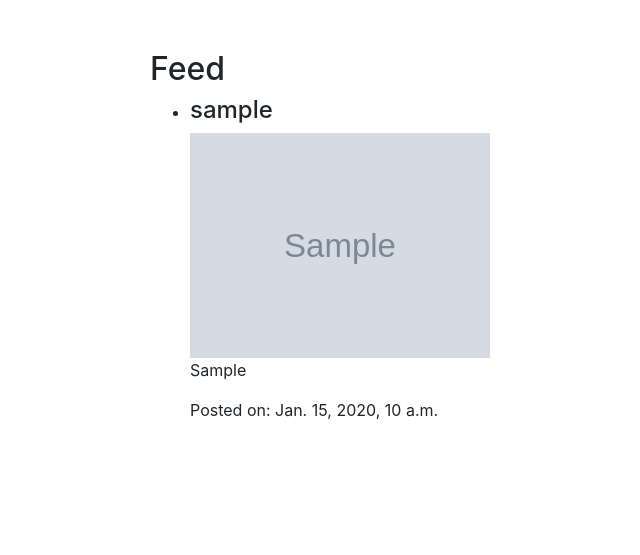
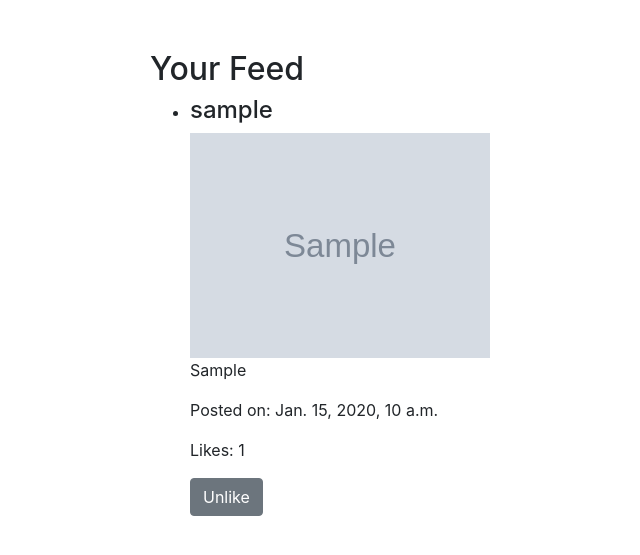
Before and after one commit to reshma270/instahub, a Django app: page /posts/feed/ in a window 1280 px wide. Shown: the part 56-611 px from the top of the page, without its empty margins (205-845 px from the left). Run offline with Django 5.2, Linux system fonts and the light colour scheme; the first user in the database is signed in; tables that the repository leaves empty hold one stand-in row (Sample ...); some libraries are stand-ins or nearby versions.

Commit message:
Implement like and unlike functionality for posts.

```diff
--- a/instahub/posts/models.py
+++ b/instahub/posts/models.py
@@ -15,6 +15,10 @@ class Post(models.Model):
     created_at = models.DateTimeField(
         auto_now_add=True
     )  # A datetime field to automatically set the time when the post is created.
+    likes = models.ManyToManyField(UserProfile, related_name="liked_posts", blank=True)
 
     def __str__(self):
         return f"{self.author.username}'s post"
+
+    def total_likes(self):
+        return self.likes.count()
--- a/instahub/posts/urls.py
+++ b/instahub/posts/urls.py
@@ -1,7 +1,7 @@
 # posts/urls.py
 
 from django.urls import path
-from .views import create_post, delete_post, edit_post, feed
+from .views import create_post, delete_post, edit_post, feed, like_post, unlike_post
 
 urlpatterns = [
     path("create/", create_post, name="create_post"),
@@ -10,4 +10,6 @@ urlpatterns = [
         "delete/<int:post_id>/", delete_post, name="delete_post"
     ),  # URL for deleting posts
     path("feed/", feed, name="feed"),  # URL for viewing the feed
+    path("like/<int:post_id>/", like_post, name="like_post"),
+    path("unlike/<int:post_id>/", unlike_post, name="unlike_post"),
 ]
--- a/instahub/posts/views.py
+++ b/instahub/posts/views.py
@@ -54,3 +54,17 @@ def feed(request):
         "-created_at"
     )  # Get posts from following users, ordered by creation date
     return render(request, "posts/feed.html", {"posts": posts})
+
+
+@login_required
+def like_post(request, post_id):
+    post = get_object_or_404(Post, id=post_id)
+    post.likes.add(request.user)
+    return redirect("feed")
+
+
+@login_required
+def unlike_post(request, post_id):
+    post = get_object_or_404(Post, id=post_id)
+    post.likes.remove(request.user)
+    return redirect("feed")
--- a/instahub/templates/posts/feed.html
+++ b/instahub/templates/posts/feed.html
@@ -5,7 +5,7 @@
 {% block title %}Feed - InstaHub{% endblock %}
 
 {% block content %}
-    <h2>Feed</h2>
+<h2>Your Feed</h2>
 {% if posts %}
     <ul>
         {% for post in posts %}
@@ -14,6 +14,18 @@
                 <img src="{{ post.image.url }}" alt="Post Image" style="max-width: 300px;">
                 <p>{{ post.caption }}</p>
                 <p>Posted on: {{ post.created_at }}</p>
+                <p>Likes: {{ post.total_likes }}</p>
+                {% if user in post.likes.all %}
+                    <form action="{% url 'unlike_post' post.id %}" method="post">
+                        {% csrf_token %}
+                        <button type="submit" class="btn btn-secondary">Unlike</button>
+                    </form>
+                {% else %}
+                    <form action="{% url 'like_post' post.id %}" method="post">
+                        {% csrf_token %}
+                        <button type="submit" class="btn btn-primary">Like</button>
+                    </form>
+                {% endif %}
             </li>
         {% endfor %}
     </ul>
```
Also changed, not shown: instahub/posts/migrations/0002_post_likes.py (added). Lines whose indentation alone changed are shown as unchanged.
